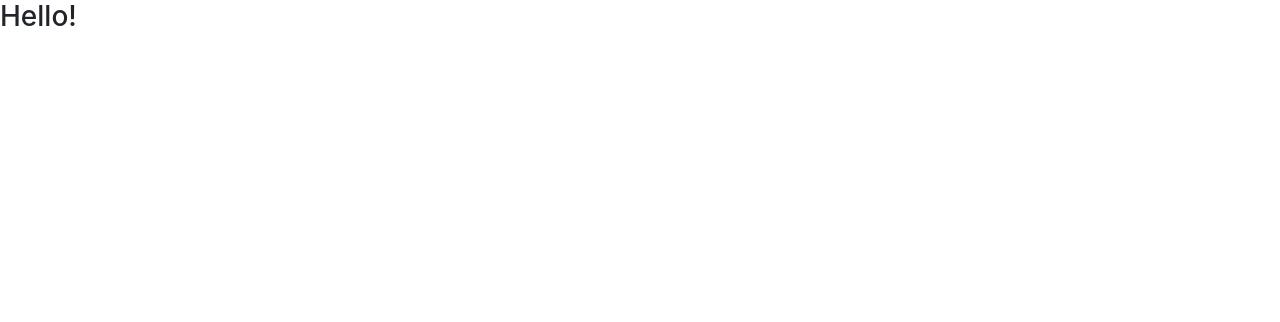
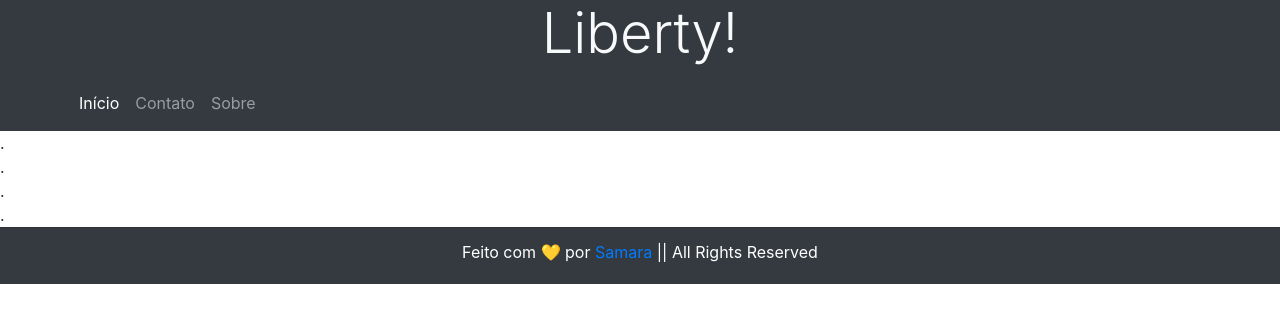
Before and after one commit to samaraszaa/liberty-theme, a plain HTML site: page index.html in a window 1280 px wide. Drawn offline with Linux system fonts and the light colour scheme.

Commit message:
Navbar & Footer
Add the initial structure for header and footer

```diff
--- a/index.html
+++ b/index.html
@@ -6,19 +6,82 @@
 	<meta name="viewport" content="width=device-width, initial-scale=1, shrink-to-fit=no">
 
 	<!-- Bootstrap CSS -->
-    <link rel="stylesheet" href="css/bootstrap.css">
+	<link rel="stylesheet" href="css/bootstrap.css">
 
-    <!-- Main CSS -->
-    <link rel="stylesheet" href="css/style.css">
+	<!-- Main CSS -->
+	<link rel="stylesheet" href="css/style.css">
 
-    <!-- Font Awesome CSS -->
-    <script src="https://kit.fontawesome.com/21a664655e.js" crossorigin="anonymous"></script>
+	<!-- Font Awesome CSS -->
+	<script src="https://kit.fontawesome.com/21a664655e.js" crossorigin="anonymous"></script>
 
 	<title>Deixe-nos | Disseminando a Liberdade</title>
 </head>
 <body>
+	<!-- Header -->
+	<div class="container-fluid bg-dark text-light">
+		<div class="row">
+			<div class="col-12 d-flex justify-content-center">
+				<h2 class="display-4">Liberty!</h2>
+			</div>
+		</div>
 
-	<h3>Hello!</h3>
+		<!-- Navbar -->
+		<div class="row">
+			<div class="col-12">
+				<nav class="navbar navbar-expand-md navbar-dark bg-dark d-flex justify-content-center">
+					<a class="navbar-brand" href="#"> </a>
+					<button class="navbar-toggler" type="button" data-toggle="collapse" data-target="#navMenu" aria-controls="navMenu" aria-expanded="false" aria-label="Toggle navigation">
+						<span class="navbar-toggler-icon"></span>
+					</button>
+
+					<div class="collapse navbar-collapse" id="navMenu">
+						<ul class="navbar-nav ml-4">
+							<li class="nav-item active">
+								<a class="nav-link" href="#">Início</a>
+							</li>
+							<li class="nav-item">
+								<a class="nav-link" href="#">Contato</a>
+							</li>
+							<li class="nav-item">
+								<a class="nav-link" href="#">Sobre</a>
+							</li>
+						</ul>
+					</div>
+				</nav>
+			</div>
+		</div>
+	</div>
+
+	<!-- Carousel -->
+	<div>
+		.
+	</div>
+
+	<!-- Aside -->
+	<div>
+		.
+	</div>
+
+	<!-- Blog Area -->
+	<div>
+		.
+	</div>
+
+	<!-- Contact Form -->
+	<div>
+		.
+	</div>
+
+	<!-- Footer -->
+	<footer class="card-footer bg-dark text-light">
+    <div class="row">
+      <div class="col-12 d-flex justify-content-center text-white mb-2">
+        <span>Feito com &#128155; por <a href="">Samara</a> |</span>
+        <span>| All Rights Reserved </span>
+      </div>
+    </div>
+  </footer>
+
 
 	<!-- JQuery -->
 	<script src="js/jquery.js"></script>
```
